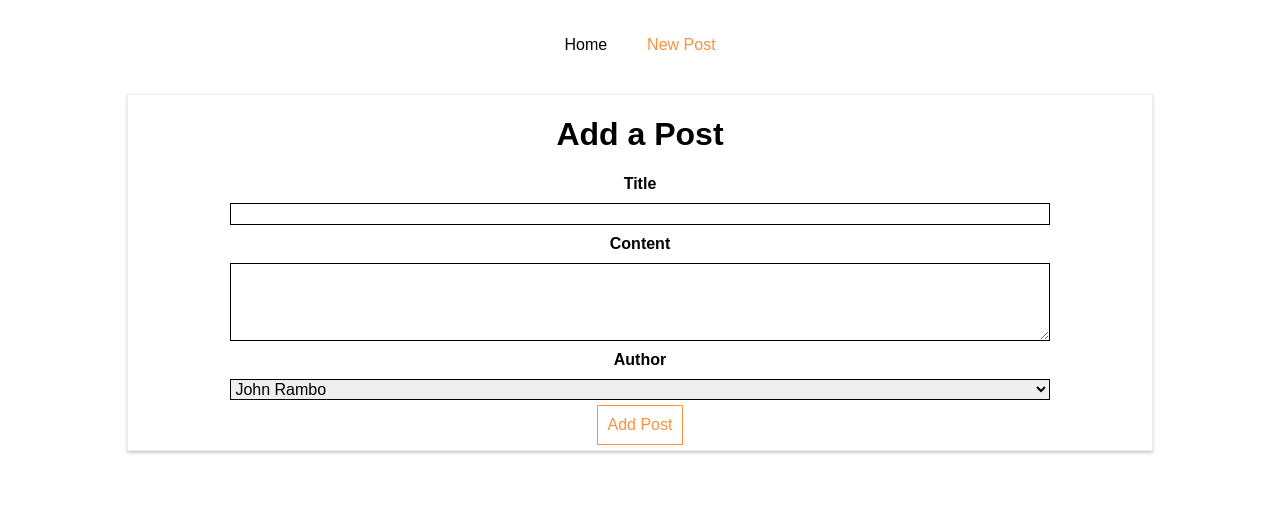
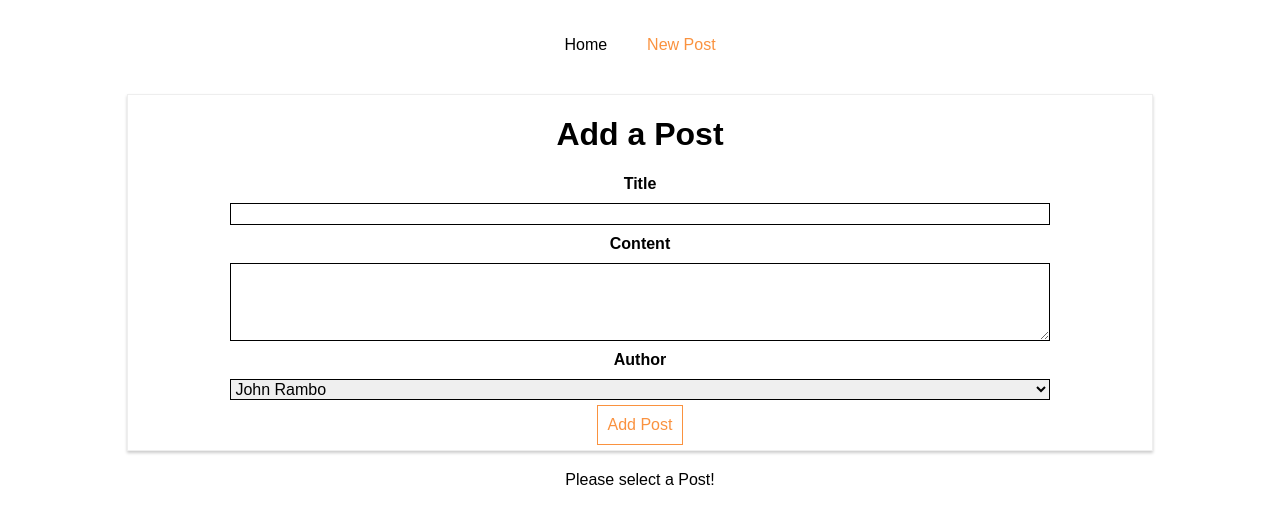
Before and after one commit to alexticovschi/blog-app, a React (Create React App) app: page /new-post in a window 1280 px wide. Shown: the top 524 px of the page. Built offline with nearby package versions, Linux system fonts and the light colour scheme.

Commit message:
passing route parameters

```diff
--- a/src/containers/Blog/Blog.js
+++ b/src/containers/Blog/Blog.js
@@ -5,6 +5,7 @@
 import './Blog.css';
 import Posts from './Posts/Posts';
 import NewPost from './NewPost/NewPost';
+import FullPost from '../../containers/Blog/FullPost/FullPost';
 
 class Blog extends Component {
     render () {
@@ -26,6 +27,7 @@
                 </header>
                 <Route path="/" exact component={Posts} />
                 <Route path="/new-post" component={NewPost} />
+                <Route path="/:id" exact component={FullPost} />
             </div>
         );
     }
--- a/src/containers/Blog/Posts/Posts.js
+++ b/src/containers/Blog/Posts/Posts.js
@@ -1,5 +1,6 @@
 import React, { Component } from 'react';
 import axios from '../../../axios';
+import { Link } from 'react-router-dom';
 
 import Post from '../../../components/Post/Post';
 import './Posts.css';
@@ -40,11 +41,12 @@
         if(!this.state.error) {
             posts = this.state.posts.map(post => {
                 return (
-                    <Post
-                        key={post.id}
-                        title={post.title}
-                        author={post.author}
-                        clicked={() => this.postSelectedHandler(post.id)}/>
+                    <Link to={`${post.id}`} key={post.id}>
+                        <Post
+                            title={post.title}
+                            author={post.author}
+                            clicked={() => this.postSelectedHandler(post.id)}/>
+                    </Link>
                 )
             })
         }
```
